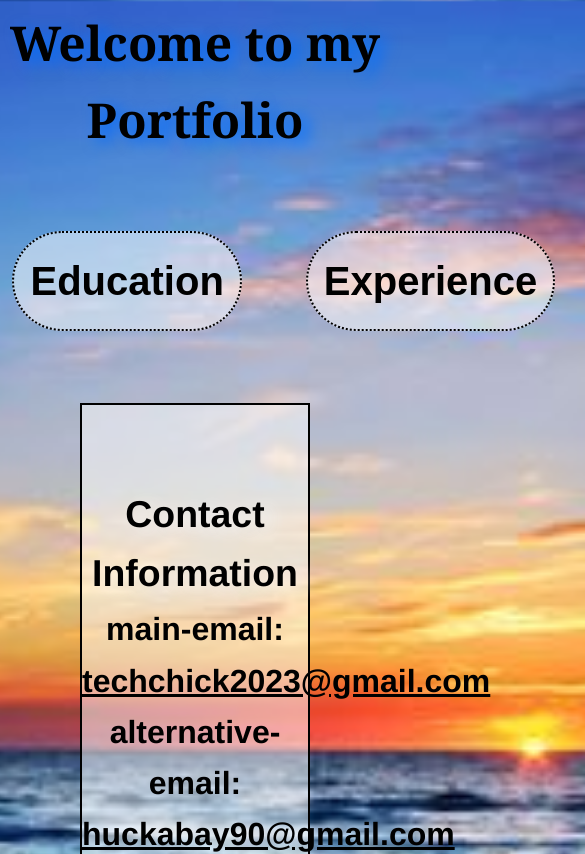
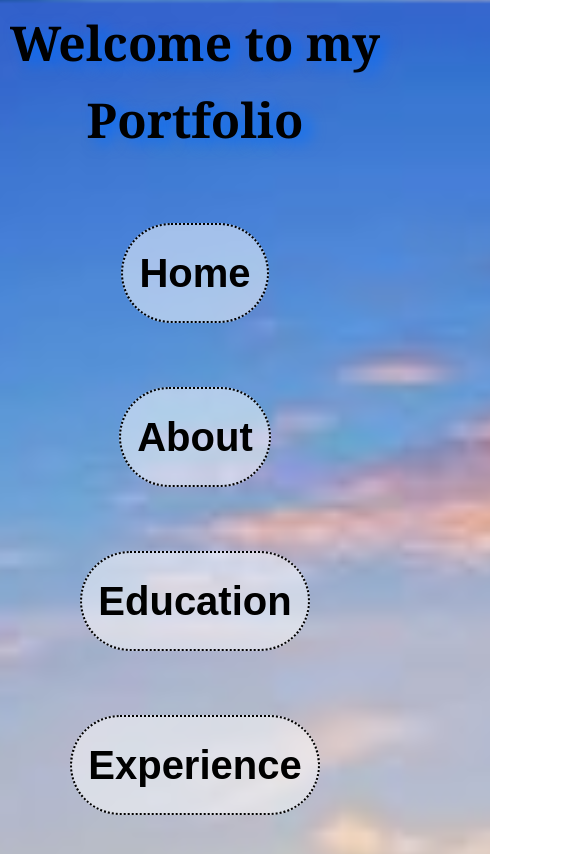
Before and after one commit to megan-huckabay/project, a React (Create React App) app: page /Contact in a window 390 px wide. Shown: the top 854 px of the page, 585 px wide, since content can reach past the window. Built offline with nearby package versions, Linux system fonts and the light colour scheme.

Commit message:
media update

```diff
--- a/src/Styles/Navigation.css
+++ b/src/Styles/Navigation.css
@@ -25,8 +25,9 @@
 
   /* Additional styles for smaller screens */
   @media only screen and (max-width: 768px) {
+    margin: 0.5rem;
     padding: 0.5rem; /* Remove padding for mobile */
-    padding: 0.5rem
+    flex-direction: column;
   }
 }
 
```
